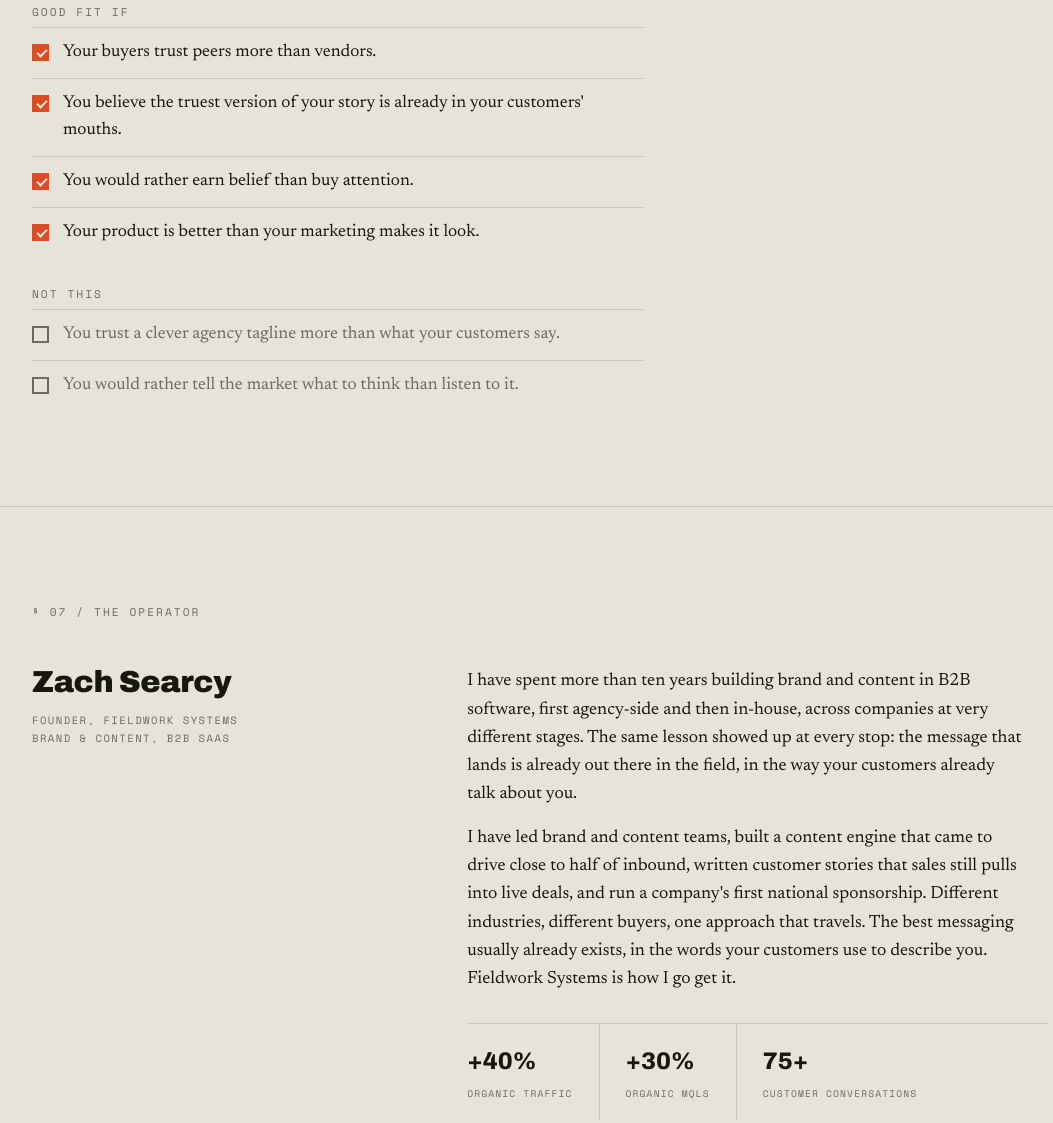
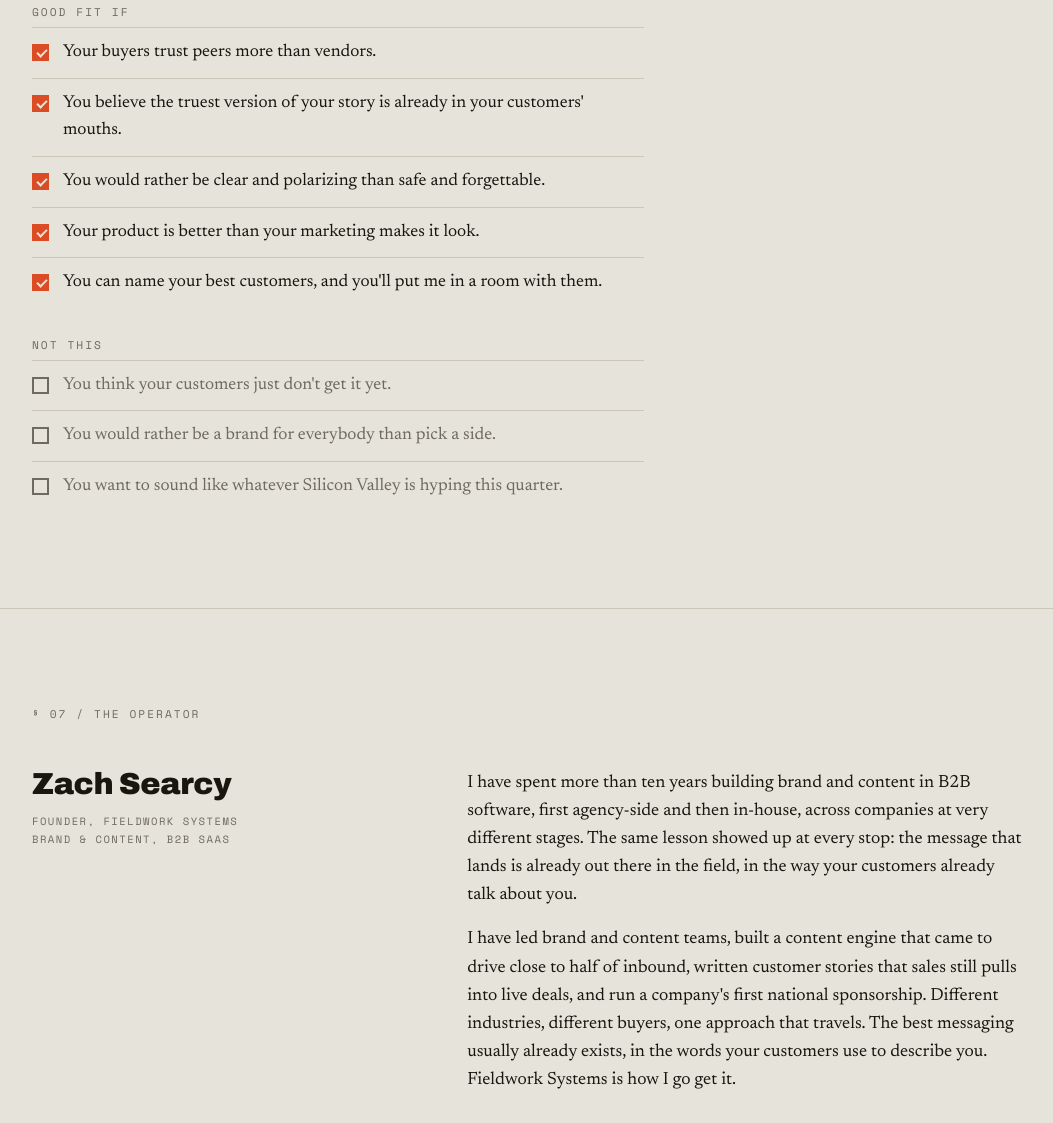
Before and after one commit to zdsearcy/fieldwork, a plain HTML site: page index.html in a window 1280 px wide. Shown: the part 5169-6292 px from the top of the page, without its empty margins (100-1153 px from the left). Drawn offline with nearby package versions, Linux system fonts and the light colour scheme.

Commit message:
Add files via upload

```diff
--- a/index.html
+++ b/index.html
@@ -407,13 +407,15 @@
         <span class="cl-label mono">Good fit if</span>
         <div class="check-item check"><span class="box"></span><span class="ct">Your buyers trust peers more than vendors.</span></div>
         <div class="check-item check"><span class="box"></span><span class="ct">You believe the truest version of your story is already in your customers' mouths.</span></div>
-        <div class="check-item check"><span class="box"></span><span class="ct">You would rather earn belief than buy attention.</span></div>
+        <div class="check-item check"><span class="box"></span><span class="ct">You would rather be clear and polarizing than safe and forgettable.</span></div>
         <div class="check-item check"><span class="box"></span><span class="ct">Your product is better than your marketing makes it look.</span></div>
+        <div class="check-item check"><span class="box"></span><span class="ct">You can name your best customers, and you'll put me in a room with them.</span></div>
       </div>
       <div class="check-group">
         <span class="cl-label mono">Not this</span>
-        <div class="check-item"><span class="box"></span><span class="ct">You trust a clever agency tagline more than what your customers say.</span></div>
-        <div class="check-item"><span class="box"></span><span class="ct">You would rather tell the market what to think than listen to it.</span></div>
+        <div class="check-item"><span class="box"></span><span class="ct">You think your customers just don't get it yet.</span></div>
+        <div class="check-item"><span class="box"></span><span class="ct">You would rather be a brand for everybody than pick a side.</span></div>
+        <div class="check-item"><span class="box"></span><span class="ct">You want to sound like whatever Silicon Valley is hyping this quarter.</span></div>
       </div>
     </div>
   </div>
@@ -446,7 +448,7 @@
   <div class="wrap reveal">
     <div class="eyebrow"><span class="mono">&sect; 08 / What Changes</span></div>
     <h2>When the message is right, you can feel it.</h2>
-    <p class="body">Your team describes the product the way your best customers already do. Sales spends less time translating and more time closing. New hires pick up the story in their first week. And the brand finally carries the weight your product has earned.</p>
+    <p class="body">Your team describes the product the way your best customers already do. Sales spends less time translating and more time closing. Customers treat you like a partner instead of a vendor. And the brand finally carries the weight your product has earned.</p>
   </div>
 </section>
 
```
